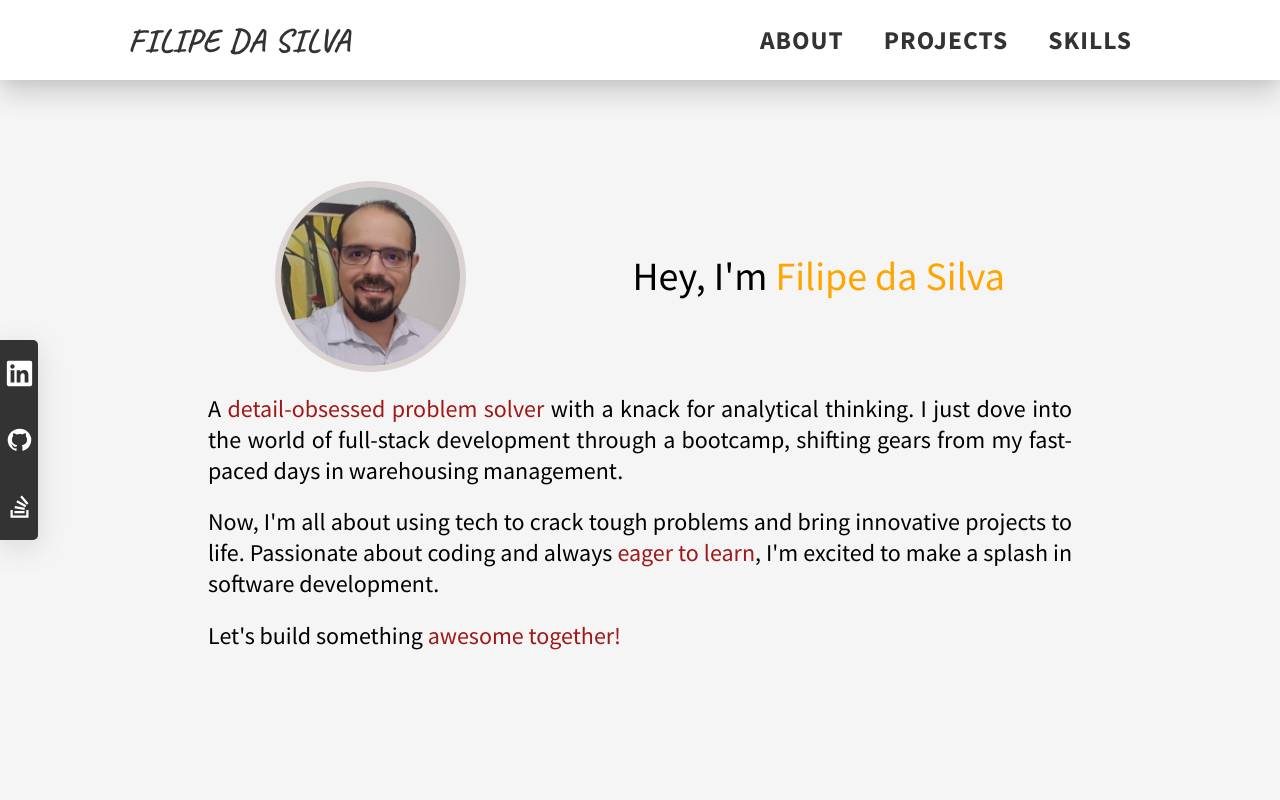
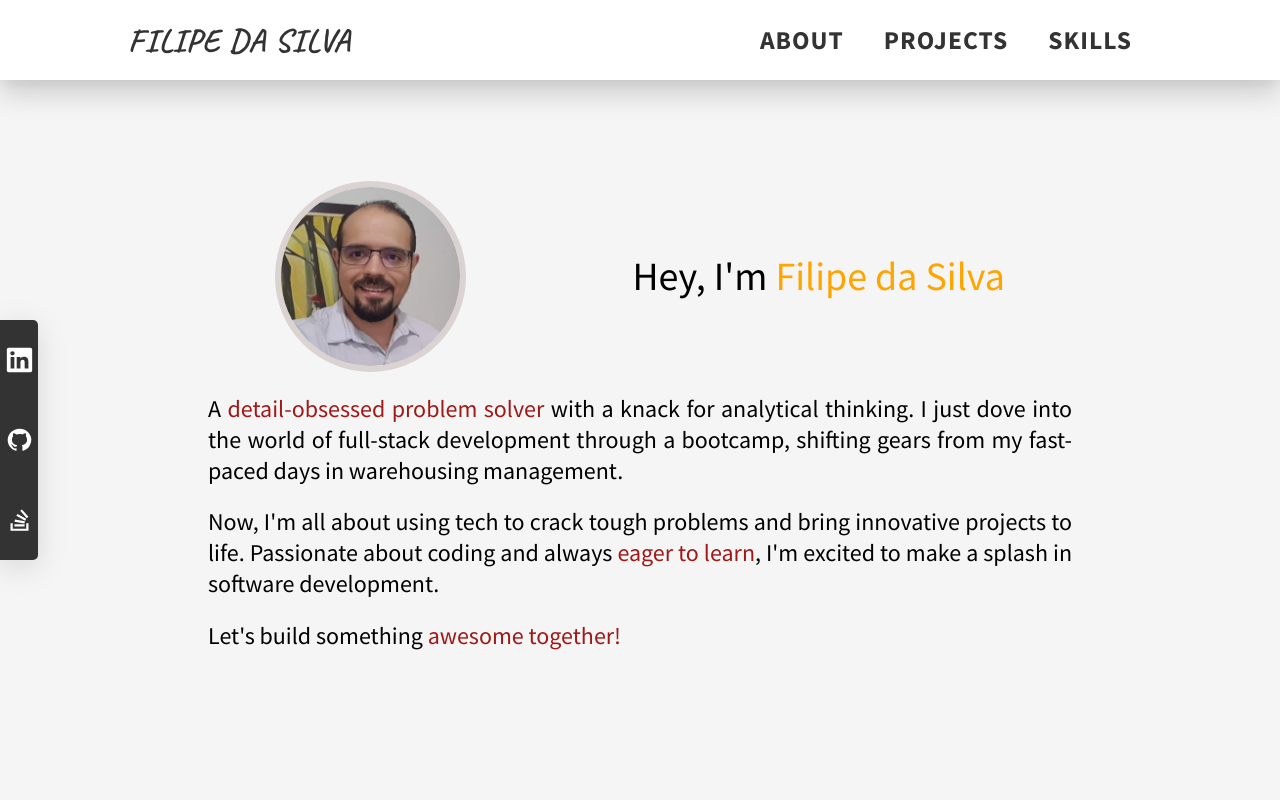
Before and after one commit to silvafilipeuk/portfolio, a plain HTML site: page index.html in a window 1280 px wide. Shown: the top 800 px of the page. Drawn offline with Linux system fonts and the light colour scheme.

Commit message:
small css changes

```diff
--- a/css/style.css
+++ b/css/style.css
@@ -447,7 +447,7 @@ footer {
   .socials-bar {
     display: grid;
     width: 5vw;
-    height: 20vh;
+    height: 30vh;
     top: 60%;
     left: 0;
     border-radius: 0 5px 5px 0;
@@ -517,7 +517,7 @@ footer {
   .socials-bar {
     display: grid;
     width: 3vw;
-    height: 25vh;
+    height: 30vh;
     top: 55%;
     left: 0;
     border-radius: 0 5px 5px 0;
@@ -552,7 +552,7 @@ footer {
   .socials-bar {
     display: grid;
     width: 2.5vw;
-    height: 25vh;
+    height: 30vh;
     top: 55%;
     left: 0;
     border-radius: 0 5px 5px 0;
```
